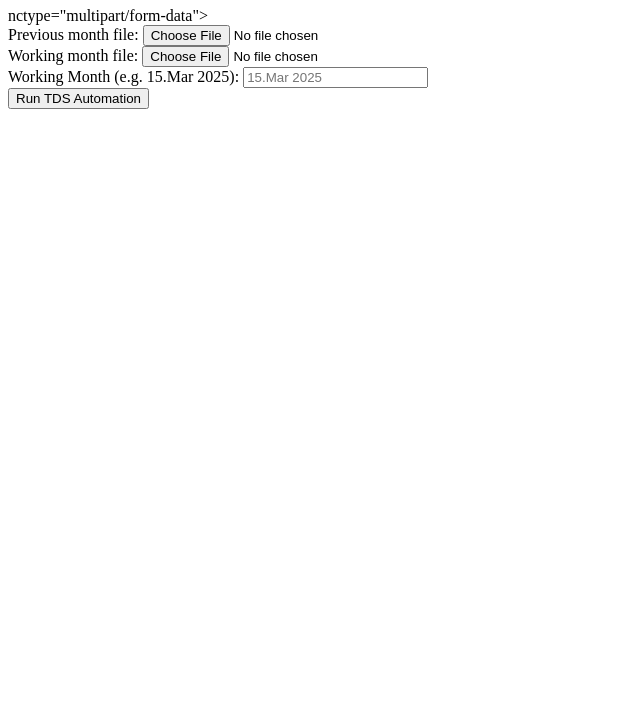
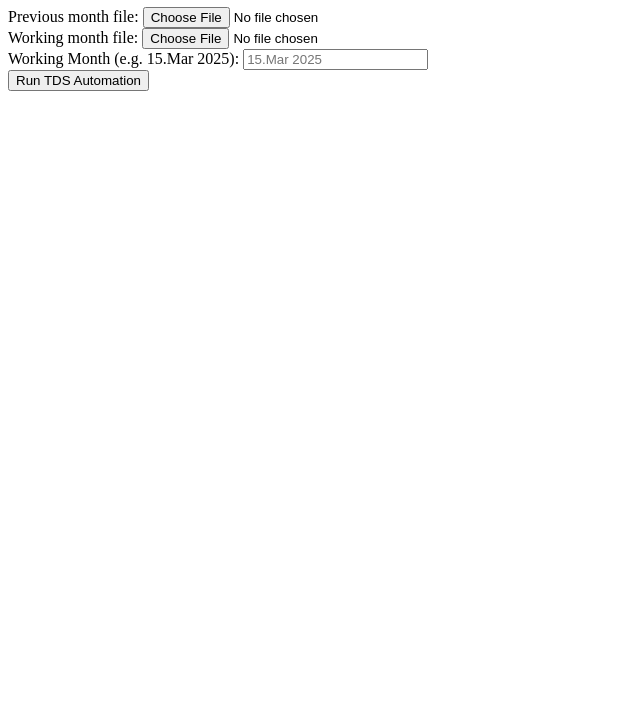
Before and after one commit to KakumanuLakshmiNarayana/tds-uploader, a plain HTML site: page index.html in a window 1280 px wide. Shown: the part 73-800 px from the top of the page, without its empty margins (0-640 px from the left). Drawn offline with Linux system fonts and the light colour scheme.

Commit message:
Update index.html

```diff
--- a/index.html
+++ b/index.html
@@ -6,7 +6,7 @@
 </head>
 <body>
   <h1>Upload Purchase Register Files</h1>
- <form action="https://avinar32.app.n8n.cloud/webhook/tds-upload" method="post" enctype="multipart/form-data">nctype="multipart/form-data">
+<form action="https://avinari32.app.n8n.cloud/webhook/tds-upload" method="post" enctype="multipart/form-data">
     <div>
       <label>Previous month file:
         <input type="file" name="previousFile" accept=".xlsx" required>
```
